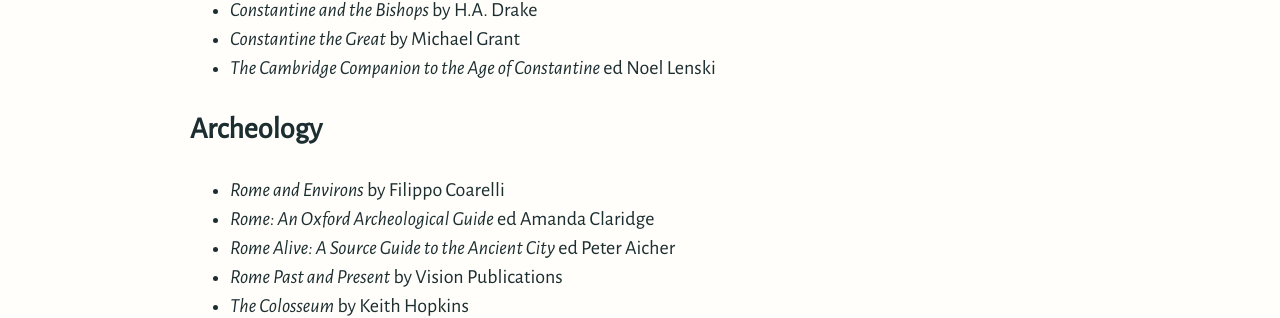
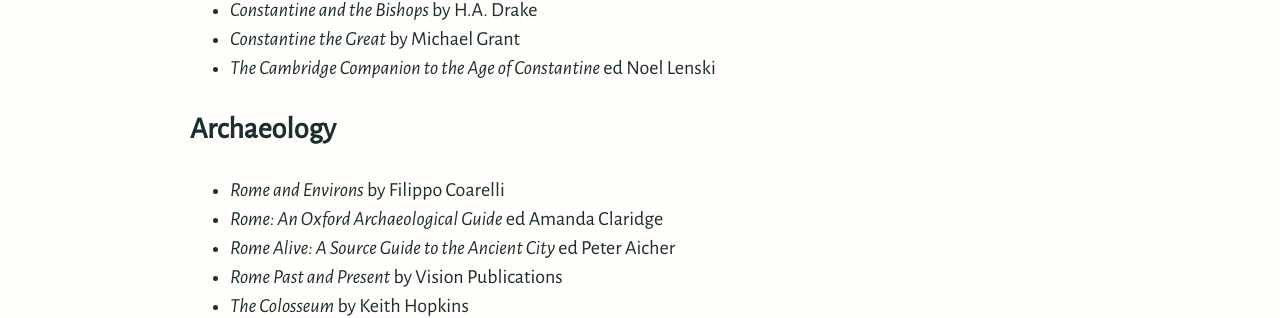
Before and after one commit to Brandi-Duncan/thehistoryofrome.com, a Jekyll site: the page built from bibliography.md, in a window 1280 px wide and 900 px high, scrolled down 1954 px. Shown: the part 146-464 px from the top of the window. Built offline with Jekyll 4.4.1, drawn with Linux system fonts in a browser that asks for light colours.

Commit message:
Fix typos in bibliography

```diff
--- a/bibliography.md
+++ b/bibliography.md
@@ -72,10 +72,10 @@ title: Bibliography
 - *The Cambridge Companion to the Age of Constantine* ed Noel Lenski
 
 
-## Archeology
+## Archaeology
 
 - *Rome and Environs* by Filippo Coarelli
-- *Rome: An Oxford Archeological Guide* ed Amanda Claridge
+- *Rome: An Oxford Archaeological Guide* ed Amanda Claridge
 - *Rome Alive: A Source Guide to the Ancient City* ed Peter Aicher
 - *Rome Past and Present* by Vision Publications
 - *The Colosseum* by Keith Hopkins
```
